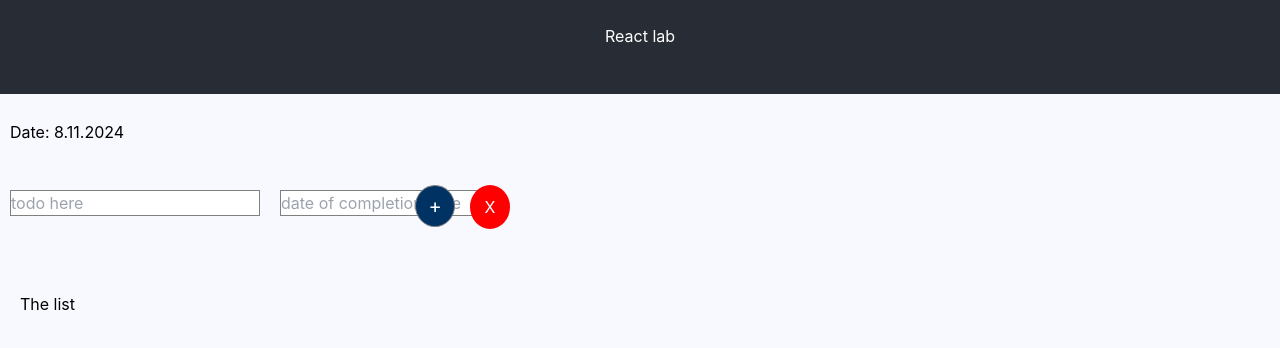
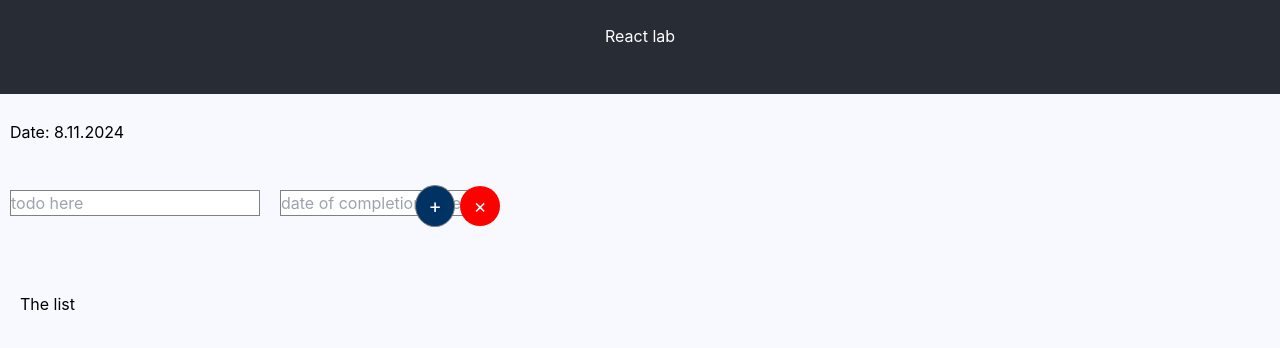
Before and after one commit to DenisV868/DenisV868.github.io, a React (Create React App) app: page / in a window 1280 px wide. Shown: the top 348 px of the page. Built offline with nearby package versions, Linux system fonts and the light colour scheme.

Commit message:
todo list project expanding

```diff
--- a/src/Alert.js
+++ b/src/Alert.js
@@ -1,4 +1,4 @@
-const AlertBox = ({showAlert,closeAlert,removeUnchecked,removeChecked}) => {
+const AlertBox = ({showAlert,closeAlert,removeUnchecked,removeChecked,rmAll}) => {
     if(!showAlert)return null
 
     return (<div className={"alert-box"}>
@@ -6,6 +6,7 @@ const AlertBox = ({showAlert,closeAlert,removeUnchecked,removeChecked}) => {
         <ul>
             <li onClick={removeChecked}>Checked</li>
             <li onClick={removeUnchecked}>Un Checked</li>
+            <li onClick={rmAll}>Remove All</li>
         </ul>
         </div>);
 
--- a/src/App.css
+++ b/src/App.css
@@ -76,7 +76,7 @@ div > input[placeholder = "date of completion here"]{
 
 }
 
-input[type="checkbox"]{
+div>ul>li>input[type="checkbox"]{
   position: relative;
   top: 1px;
   margin: 10px;
@@ -101,11 +101,11 @@ p{
 #remALL{
   position: relative;
   bottom: 30px;
-  left: 400px;
+  left: 390px;
+  font-size: 20px;
   color: white;
   background-color: red;
-  padding: 10px;
-  border-radius: 4px;
+  padding: 0;
 }
 
 #add:hover{
@@ -120,7 +120,7 @@ div.alert-box{
   top: 50%;
   left: 50%;
   transform: translate(-50%, -50%);
-  background-color: #f8d7da; /* Light red color for alert */
+  background-color: #ec2d2d; /* Light red color for alert */
   color: #721c24;
   border: 1px solid #f5c6cb;
   padding: 20px;
@@ -134,6 +134,12 @@ div.alert-box{
 div.alert-box>ul>li{
   background-color: white;
   color: black;
+}
+
+
+div.alert-box>ul>li:hover{
+  background-color: #ec2d2d;
+  color: white;
 }
 
 button.close-btn {
--- a/src/Tech.js
+++ b/src/Tech.js
@@ -6,7 +6,8 @@ let objectList = {
     checked: true,
     stateArray: [],//initial state array
     highlightArray: [],
-    liArray:[]
+    liArray:[],
+    dateArr:[]
 };
 
 const renderTasks = (list) => {
@@ -76,7 +77,6 @@ const List = ({ inputRef, dateInputRef }) => {
         if (inputValue !== "" && dateInputValue !== "") {
             let combined = inputValue + " " + dateInputValue;
             //Append the new item and initialize the ref for the new checkbox
-
             //setElement((prevState)=>[...prevState,combined])
 
             objectList.stateArray.push(0); // Initialize checkbox state
@@ -84,7 +84,6 @@ const List = ({ inputRef, dateInputRef }) => {
             objectList.liArray.push(combined)
             setElement(objectList.liArray.map((item) => (item)));
             setCheckedState(objectList.stateArray); // Initialize with unchecked state
-
             // Ensure refs are created for new checkboxes
             initializeRefs(objectList.stateArray.length);
             initializeRefs(objectList.liArray)
@@ -127,7 +126,7 @@ const List = ({ inputRef, dateInputRef }) => {
         }
     }
 
-    /*function removeAll(){
+    const removeAll = () => {
         objectList.stateArray = [];
         objectList.highlightArray = [];
         objectList.liArray = [];
@@ -136,7 +135,7 @@ const List = ({ inputRef, dateInputRef }) => {
         setHighlightedState([])
         saveToLocalStorage()
         renderTasks(JSON.stringify(objectList, null, 2));
-    }*/
+    }
 
     const handleShowAlert = () => setShowAlert(true);
     const closeAlert = () => setShowAlert(false);
@@ -148,7 +147,7 @@ const List = ({ inputRef, dateInputRef }) => {
         );
 
         const updatedHighlightedState = highlightedState.map((item, i) => i===index ?
-            "white":"#28a745");
+            "white":"#abf191");
 
         setCheckedState(updatedCheckedState); // Update the checked state in React state
         setHighlightedState(updatedHighlightedState)
@@ -199,8 +198,8 @@ const List = ({ inputRef, dateInputRef }) => {
             <button onClick={add} id={"add"} style={{borderRadius: "100%", width:"40px", textAlign: "center"}}>
                 +
             </button>
-            <button id={"remALL"} onClick={handleShowAlert} style={{borderRadius: "100%", width:"40px", textAlign: "center"}}>
-                X
+            <button id={"remALL"} onClick={handleShowAlert} style={{borderRadius: "100%", width:"40px", textAlign: "center", height:"40px"}}>
+                ×
             </button>
             <ul>
                 The list
@@ -227,7 +226,7 @@ const List = ({ inputRef, dateInputRef }) => {
                     </li>
                 ))}
             </ul>
-            <AlertBox showAlert={showAlert} closeAlert={closeAlert} removeUnchecked={removeUnchecked} removeChecked={removeChecked}/>
+            <AlertBox showAlert={showAlert} closeAlert={closeAlert} removeUnchecked={removeUnchecked} removeChecked={removeChecked} rmAll={removeAll}/>
         </div>
     );
 };
```
